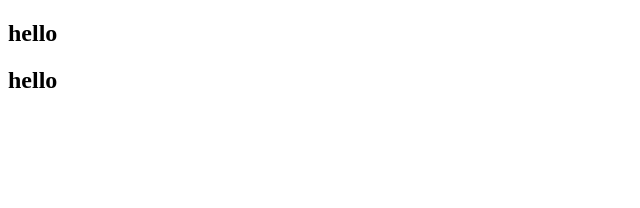
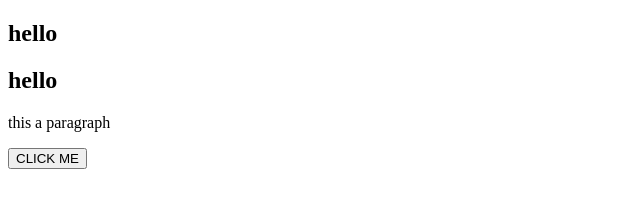
Before and after one commit to pelqimDS/MyProject, a plain HTML site: page index.html in a window 1280 px wide. Shown: the whole page, without its empty margins (0-640 px from the left). Drawn offline with Linux system fonts and the light colour scheme.

Commit message:
kam shtuar nje paragraph dhe button

```diff
--- a/index.html
+++ b/index.html
@@ -11,5 +11,10 @@
 
     <h2>hello</h2>
 
+
+    <p>this a paragraph</p>
+    <button>CLICK ME</button>
+
+
 </body>
 </html>
```
